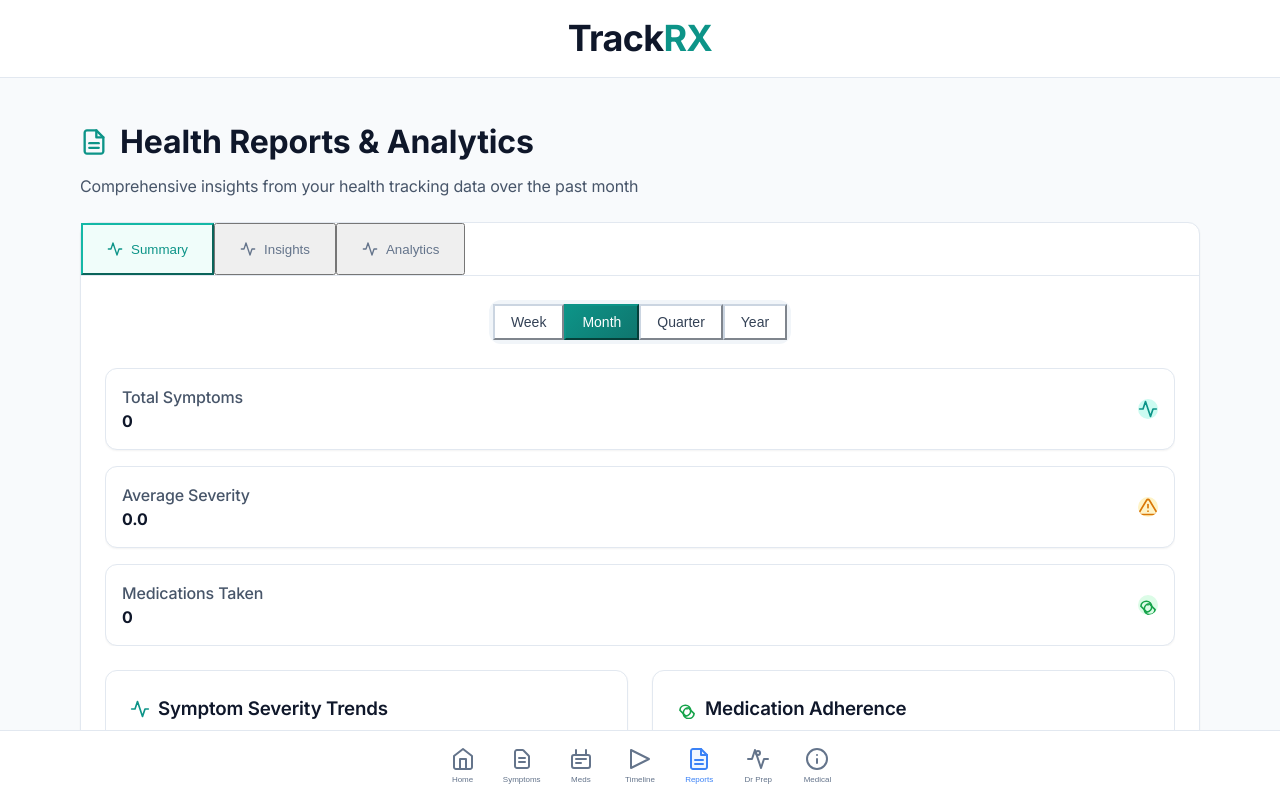
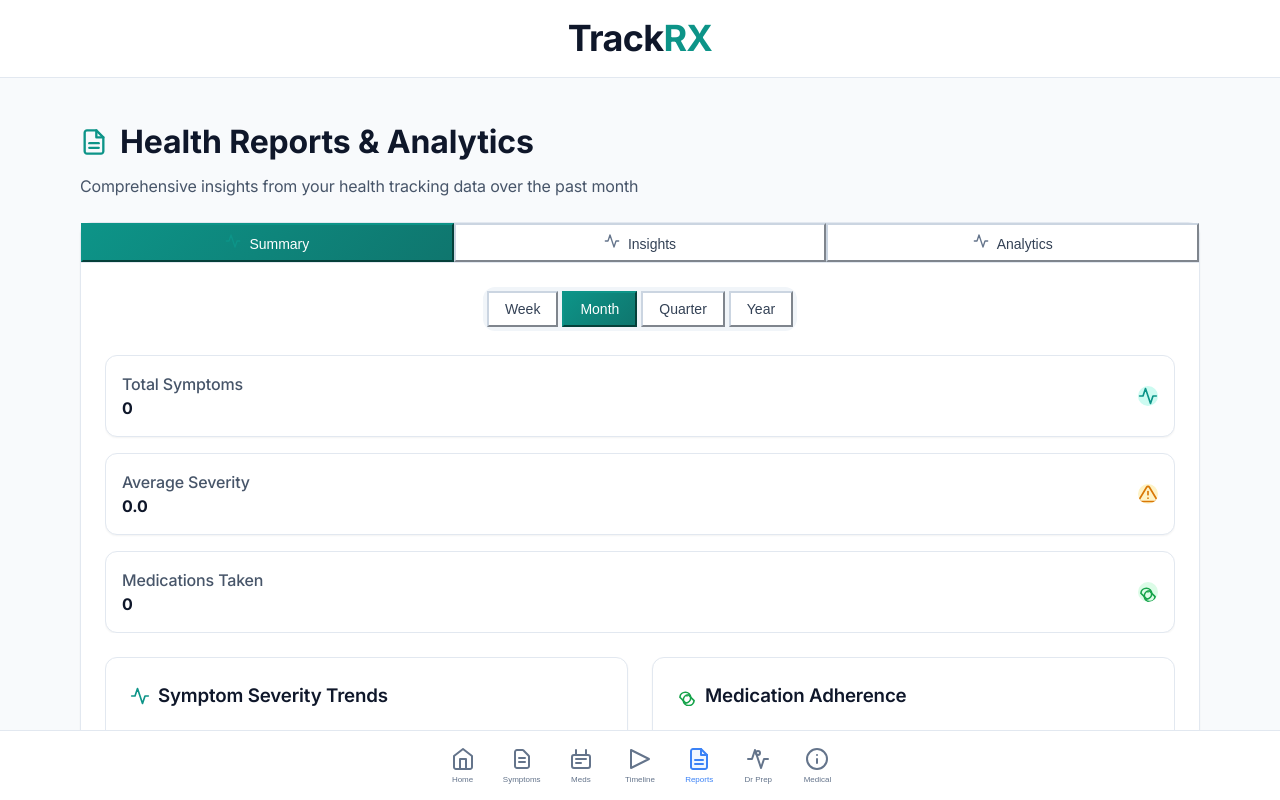
Before and after one commit to birthquake/medical-symptom-timeline-builder, a React (Create React App) app: page / in a window 1280 px wide. Both pictures are taken after a click on the button "Reports". Shown: the top 800 px of the page. Built offline with nearby package versions, Linux system fonts and the light colour scheme.

Commit message:
Update Reports.js

```diff
--- a/src/components/Reports.js
+++ b/src/components/Reports.js
@@ -672,9 +672,10 @@
     <div className="space-y-6">
       {/* Timeframe Selection */}
       <div className="flex justify-center mb-6">
-        <div className="bg-slate-100 rounded-lg p-1 flex">
-          {['week', 'month', 'quarter', 'year'].map((period) => (
-  <button
+<div className="bg-slate-100 rounded-lg p-1 flex gap-1">
+    {['week', 'month', 'quarter', 'year'].map((period) => (
+
+      <button
     key={period}
     onClick={() => setTimeframe(period)}
     className={timeframe === period ? 'btn-primary' : 'btn-secondary'}
@@ -1293,14 +1294,11 @@
               { id: 'analytics', label: 'Analytics', icon: AnalyticsIcon }
             ].map((tab) => (
               <button
-                key={tab.id}
-                onClick={() => setActiveTab(tab.id)}
-                className={`flex items-center px-6 py-4 text-sm font-medium border-b-2 transition-colors ${
-                  activeTab === tab.id
-                    ? 'border-primary-500 text-primary-600 bg-primary-50'
-                    : 'border-transparent text-slate-500 hover:text-slate-700 hover:border-slate-300'
-                }`}
-              >
+  key={tab.id}
+  onClick={() => setActiveTab(tab.id)}
+  className={activeTab === tab.id ? 'btn-primary' : 'btn-secondary'}
+  style={{ padding: 'var(--space-2) var(--space-4)', fontSize: 'var(--text-sm)', flex: 1 }}
+>
                 <tab.icon
                   size={16}
                   color={activeTab === tab.id ? 'var(--primary-600)' : 'var(--slate-500)'}
```
